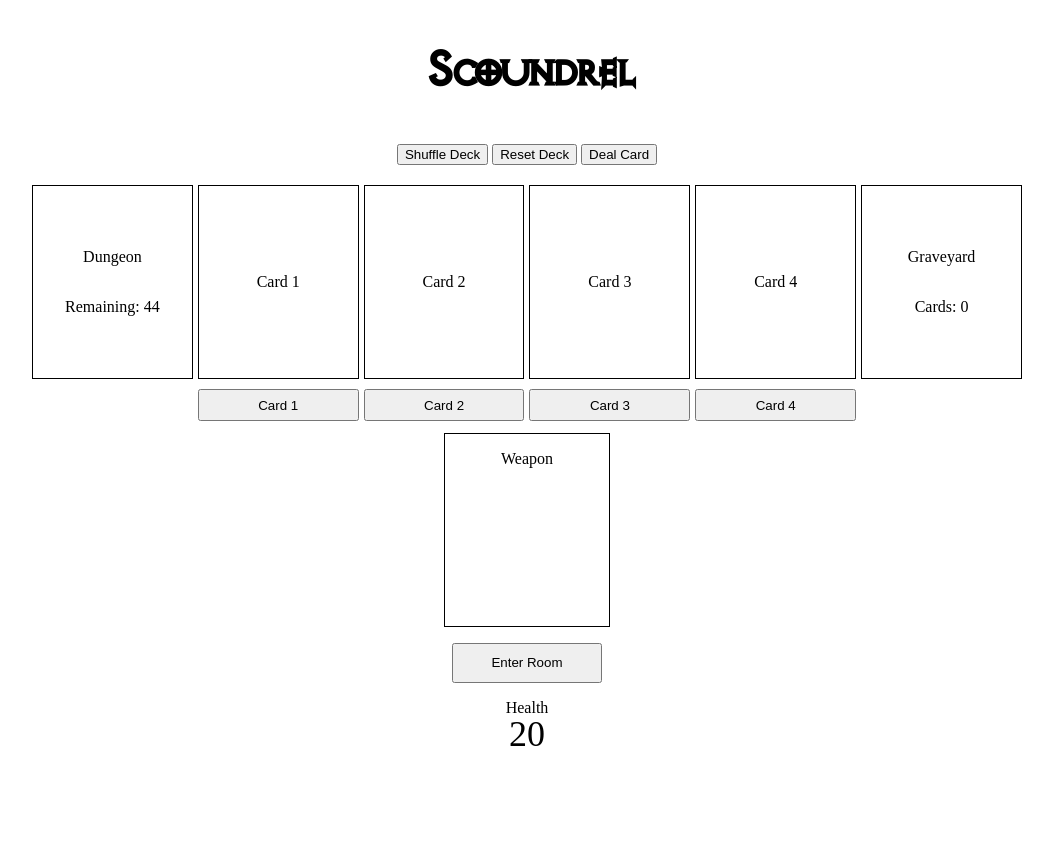
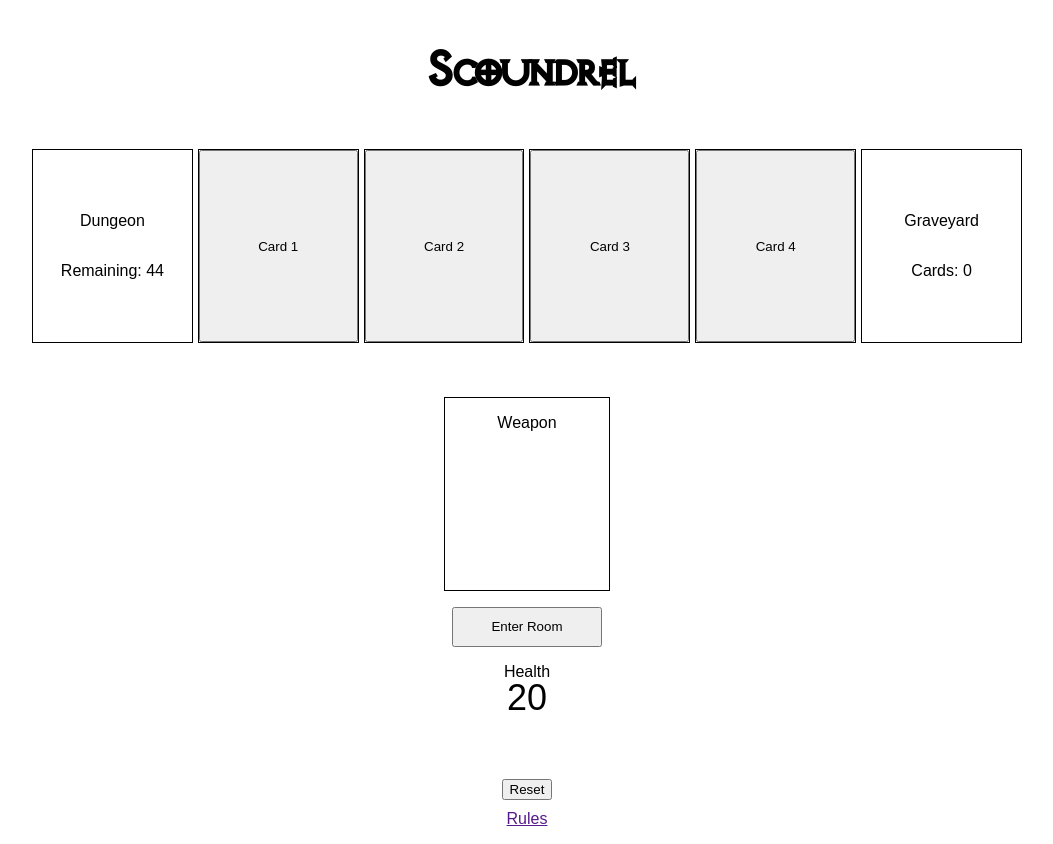
Before and after one commit to jackmadethat/scndrl, a plain HTML site: page index.html in a window 1280 px wide. Shown: the whole page, without its empty margins (113-1166 px from the left). Before the commit the page ends 800 px from the top, so only its background shows below. Drawn offline with Linux system fonts and the light colour scheme.

Commit message:
Updated formatting

```diff
--- a/index.html
+++ b/index.html
@@ -3,7 +3,7 @@
   <head>
     <meta charset="utf-8" />
     <meta name="viewport" content="width=device-width, initial-scale=1.0" />
-    <meta name="description" content="Add a description to enhance SEO." />
+    <meta name="description" content="A single player rogue-like card game" />
 
     <link rel="icon" type="image/x-icon" href="favicon.ico" />
     <link rel="stylesheet" type="text/css" href="style.css" />
@@ -15,32 +15,54 @@
     <main>
       <div id="content">
         <h1>Scoundrel</h1>
-        <button type="button" onClick="shuffleDeck()">Shuffle Deck</button>
-        <button type="button" onClick="resetDeck()">Reset Deck</button>
-        <button type="button" onClick="dealCard()">Deal Card</button>
+
         <div id="playArea">
+
           <div class="parent">
-            <div class="gridItem bottom" style="grid-column: 3 / 5; border: none;"><div class="weaponDiv"><p id="weaponText">Weapon</p></div></div>
-            <div class="gridItem top" id="dungeon"><p>Dungeon</p></div>
-            <div class="gridItem top" id="cardOne"><p>Card 1</p></div>
-            <div class="gridItem top" id="cardTwo"><p>Card 2</p></div>
-            <div class="gridItem top" id="cardThree"><p>Card 3</p></div>
-            <div class="gridItem top" id="cardFour"><p>Card 4</p></div>
-            <div class="gridItem top" id="graveyard"><p>Graveyard</p></div>
-            <div class="gridItem middle" style="border: none;"></div>
-            <div class="gridItem middle" id="cardOneBtn"><button type="button" onClick="selectCard(1)">Card 1</button></div>
-            <div class="gridItem middle" id="cardTwoBtn"><button type="button" onClick="selectCard(2)">Card 2</button></div>
-            <div class="gridItem middle" id="cardThreeBtn"><button type="button" onClick="selectCard(3)">Card 3</button></div>
-            <div class="gridItem middle" id="cardFourBtn"><button type="button" onClick="selectCard(4)">Card 4</button></div>
+            <div class="gridItem bottom" style="grid-column: 3 / 5; border: none;">
+              <div class="weaponDiv">
+                <p id="weaponText">Weapon</p>
+              </div>
+            </div>
+            <div class="gridItem top" id="dungeon">
+              <p>Dungeon</p>
+            </div>
+            <div class="gridItem top" id="cardOne">
+              <button type="button">Card 1</button>
+            </div>
+            <div class="gridItem top" id="cardTwo">
+              <button type="button">Card 2</button>
+            </div>
+            <div class="gridItem top" id="cardThree">
+              <button type="button">Card 3</button>
+            </div>
+            <div class="gridItem top" id="cardFour">
+              <button type="button">Card 4</button>
+            </div>
+            <div class="gridItem top" id="graveyard">
+              <p>Graveyard</p>
+            </div>
           </div>
+
           <div id="slainMonster">
             <p>Monster</p>
           </div>
+
           <button type="button" class="roomBtn" onClick="showRoomPrompt()">Enter Room</button>
+
           <div id="healthDiv">
             <p>Health</p>
             <p class="health" id="health">20</p>
           </div>
+
+          <div id="reset">
+            <button type="button" onClick="resetDeck()">Reset</button>
+          </div>
+
+          <div id="rules">
+            <a href="">Rules</a>
+          </div>
+
           <div class="prompt" id="combatPrompt">
             <p id="combatPromptText">How do you want to fight this monster?</p>
             <button type="button" onClick="evaluateCombat(tempMonster, false)">Use Weapon</button>
--- a/script.js
+++ b/script.js
@@ -118,7 +118,7 @@ const resetDeck = () => {
     cardFourContainer.innerHTML = `<p>Card 4</p>`;
     slainMonster.style.display = "none";
     slainMonster.innerHTML = `<p>Monster</p>`;
-    gameOver.style.display = "none";
+    healthNum.innerText = health;
     combatPromptText.innerText = "How do you want to fight this monster?";
 
     deck.createDeck();
@@ -126,6 +126,7 @@ const resetDeck = () => {
     deck.removeCards();
     deck.shuffle();
 
+    hideRoomPrompt();
     renderDeckList();
 }
 
@@ -150,22 +151,22 @@ const selectCard = (num) => {
         switch(num) {
             case 1:
                 evaluateCard(cardOne);
-                cardOneContainer.innerHTML = `<p>Clear!</p>`;
+                cardOneContainer.innerHTML = `<button type="button">Clear!</button>`;
                 cardOne = undefined;
                 break;
             case 2:
                 evaluateCard(cardTwo);
-                cardTwoContainer.innerHTML = `<p>Clear!</p>`;
+                cardTwoContainer.innerHTML = `<button type="button">Clear!</button>`;
                 cardTwo = undefined;
                 break;
             case 3:
                 evaluateCard(cardThree);
-                cardThreeContainer.innerHTML = `<p>Clear!</p>`;
+                cardThreeContainer.innerHTML = `<button type="button">Clear!</button>`;
                 cardThree = undefined;
                 break;
             case 4:
                 evaluateCard(cardFour);
-                cardFourContainer.innerHTML = `<p>Clear!</p>`;
+                cardFourContainer.innerHTML = `<button type="button">Clear!</button>`;
                 cardFour = undefined;
                 break;
         }
@@ -284,24 +285,26 @@ const checkHealth = () => {
 }
 
 const enterRoom = () => {
+    if (!selectedCard) {
         if (!cardOne) {
             cardOne = deck.dealCard();
-        cardOneContainer.innerHTML = `<p>${cardOne.rank}<br />of<br />${cardOne.suit}</p>`;
+            cardOneContainer.innerHTML = `<button type="button" onClick="selectCard(1)">${cardOne.rank}<br />of<br />${cardOne.suit}</button>`;
         }
         if (!cardTwo) {
             cardTwo = deck.dealCard();
-        cardTwoContainer.innerHTML = `<p>${cardTwo.rank}<br />of<br />${cardTwo.suit}</p>`;
+            cardTwoContainer.innerHTML = `<button type="button" onClick="selectCard(2)">${cardTwo.rank}<br />of<br />${cardTwo.suit}</button>`;
         }
         if (!cardThree) {
             cardThree = deck.dealCard();
-        cardThreeContainer.innerHTML = `<p>${cardThree.rank}<br />of<br />${cardThree.suit}</p>`;
+            cardThreeContainer.innerHTML = `<button type="button" onClick="selectCard(3)">${cardThree.rank}<br />of<br />${cardThree.suit}</button>`;
         }
         if (!cardFour) {
             cardFour = deck.dealCard();
-        cardFourContainer.innerHTML = `<p>${cardFour.rank}<br />of<br />${cardFour.suit}</p>`;
+            cardFourContainer.innerHTML = `<button type="button" onClick="selectCard(4)">${cardFour.rank}<br />of<br />${cardFour.suit}</button>`;
         }
         roomNum = 4;
         renderDeckList();
+    }
 }
 
 // --------------------------------------------
@@ -312,6 +315,7 @@ const hideRoomPrompt = () => {
     roomPrompt1.style.display = "none";
     roomPrompt2.style.display = "none";
     combatPrompt.style.display = "none";
+    gameOver.style.display = "none";
     combatPromptText.innerText = "How do you want to fight this monster?";
 }
 
--- a/style.css
+++ b/style.css
@@ -1,6 +1,10 @@
 @font-face {
     font-family: avQuest;
     src: url(./avqest.regular.ttf);
+}
+
+#content {
+    font-family: Arial;
 }
 
 h1 {
@@ -40,6 +44,11 @@ h1 {
     height: 12em;
     border: 1px black solid;
     margin-bottom: 5px;
+}
+
+.top > button {
+    width: 100%;
+    height: 100%;
 }
 
 .middle {
@@ -107,3 +116,11 @@ h1 {
     justify-content: center;
     align-items: center;
 }
+
+#reset {
+    margin-top: 60px;
+}
+
+#rules {
+    margin-top: 10px;
+}
```
Lines whose indentation alone changed are shown as unchanged.
